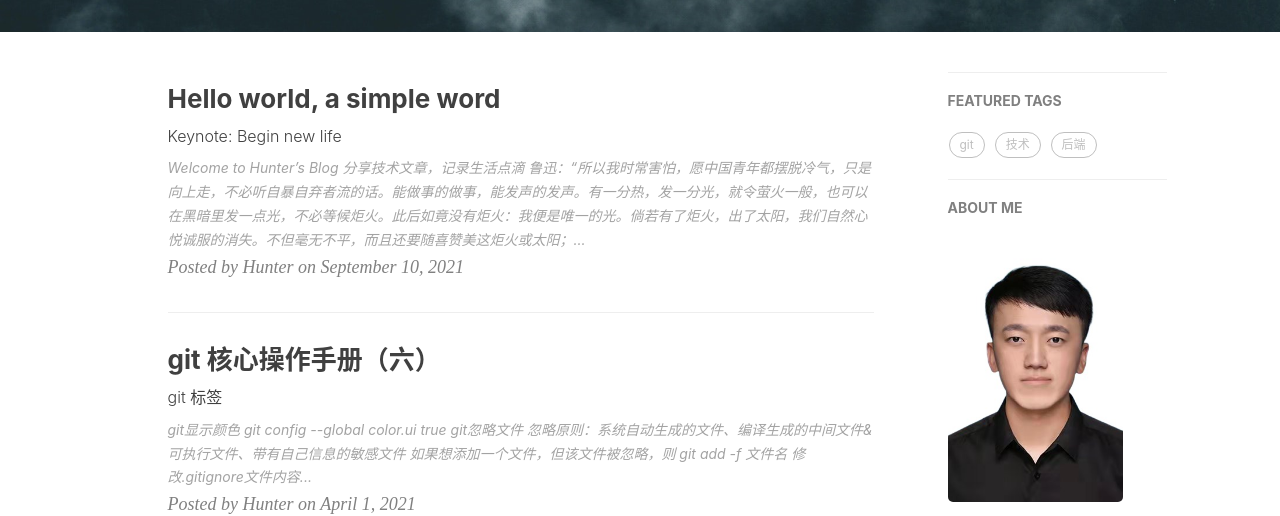
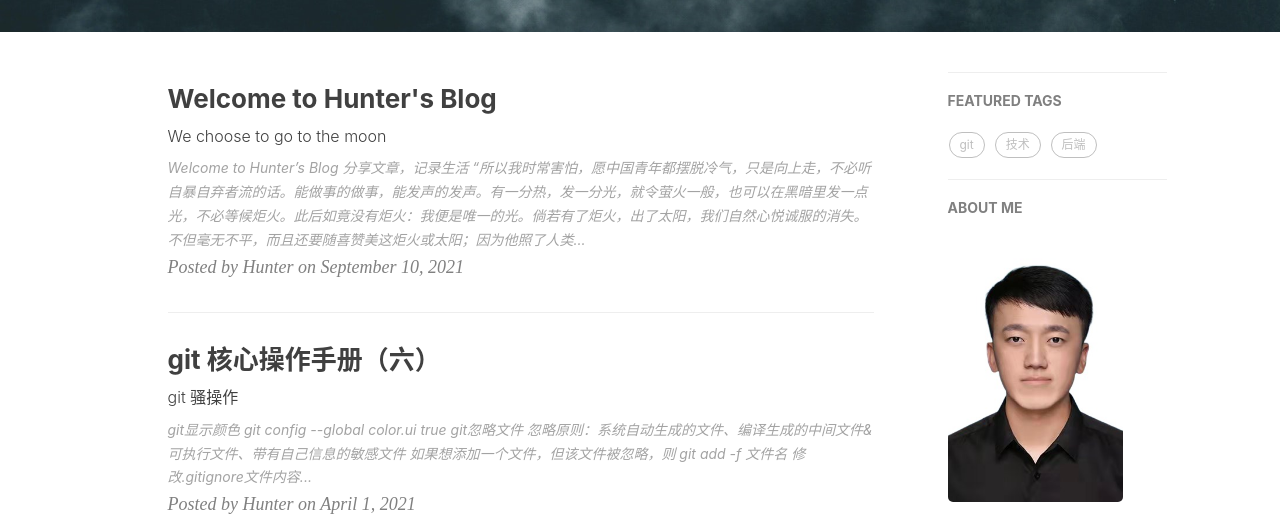
Before and after one commit to zhtyyx/zhtyyx.github.io, a Jekyll site: the page built from index.html, in a window 1280 px wide. Shown: the part 386-902 px from the top of the page. Built offline with Jekyll 4.4.1, drawn with Linux system fonts in a browser that asks for light colours; nearby versions of some CDN libraries; the list of posts is cut into pages by our own code; comment, search, counter and statistics services are not loaded; some of the changed lines change nothing that is shown.

Commit message:
update blog

```diff
--- a/_posts/2021-04-01-gitsao.markdown
+++ b/_posts/2021-04-01-gitsao.markdown
@@ -1,7 +1,7 @@
 ---
 layout:     post
 title:      "git 核心操作手册（六）"
-subtitle:   "git 标签"
+subtitle:   "git 骚操作"
 date:       2021-04-01
 author:     "Hunter"
 header-img: "img/git.jpg"
--- a/_posts/2021-09-11-Helloworld.markdown
+++ b/_posts/2021-09-11-Helloworld.markdown
@@ -1,15 +1,24 @@
 ---
 layout:     post
-title:      "Hello world, a simple word"
-subtitle:   "Keynote: Begin new life"
+title:      "Welcome to Hunter's Blog"
+subtitle:   "We choose to go to the moon"
 date:       2021-09-10
 author:     "Hunter"
-header-img: "img/mountain.jpg"
+header-img: "img/welcome.jpg"
 tags:
     - 闲聊
     - 生活
 ---
 # Welcome to Hunter's Blog
-#### 分享技术文章，记录生活点滴
+#### 分享文章，记录生活
 
->鲁迅：“所以我时常害怕，愿中国青年都摆脱冷气，只是向上走，不必听自暴自弃者流的话。能做事的做事，能发声的发声。有一分热，发一分光，就令萤火一般，也可以在黑暗里发一点光，不必等候炬火。此后如竟没有炬火：我便是唯一的光。倘若有了炬火，出了太阳，我们自然心悦诚服的消失。不但毫无不平，而且还要随喜赞美这炬火或太阳；因为他照了人类，连我都在内。”
+>“所以我时常害怕，愿中国青年都摆脱冷气，只是向上走，不必听自暴自弃者流的话。能做事的做事，能发声的发声。有一分热，发一分光，就令萤火一般，也可以在黑暗里发一点光，不必等候炬火。此后如竟没有炬火：我便是唯一的光。倘若有了炬火，出了太阳，我们自然心悦诚服的消失。不但毫无不平，而且还要随喜赞美这炬火或太阳；因为他照了人类，连我都在内。”
+> <p align="right">——鲁迅</p>
+
+>“我们又是热心的体育家，在寒假中，我们在田野里，山上山下，沿着城墙，跨越溪流地行走。天雨时我们就脱去衣服，名之为“雨淋浴”。阳光灼烁时，我也剥去衣服，名之为“日光浴”。春风和暖时，我们又算是一种新运动，叫“浴风”。在已经结霜的天气，我们还露宿田陌间，或是十一月，我们还在寒溪中游泳。凡此种种，都算是“体格训练”。”
+><br><br>“我的职位如此之低，以致人们都不屑和我来往。我的工作之一就是登记来馆读报的人名，不过这般人大半都不把我放在眼里。在这许多人名之中，我认得有几个是新文化运动著名的领袖，是我十分景仰的人。我很想和他们讨论关于政治和文化的事情，不过他们都是极忙的人，没有时间来倾听一个南边口音的图书馆佐理员所讲的话。　　但是，我并不因此而丧气，我仍然参加哲学研究会和新闻学研究会，想藉此能听大学里的课程。”
+> <p align="right">——毛泽东</p>
+
+>But why, some say, the Moon? Why choose this as our goal?<br> And they may well ask, why climb the highest mountain? <br>Why, 35 years ago, fly the Atlantic? <br>Why does Rice play Texas?<br>
+We choose to go to the Moon. <br>We choose to go to the Moon...We choose to go to the Moon in this decade and do the other things,<br> not because they are easy, but because they are hard;<br> because that goal will serve to organize and measure the best of our energies and skills,<br> because that challenge is one that we are willing to accept, <br>one we are unwilling to postpone, <br>and one we intend to win, and the others, too.
+> <p align="right">——John F. Kennedy</p>
```
Also changed, not shown: img/welcome.jpg (renamed from img/post-bg-unix-linux.jpg).
